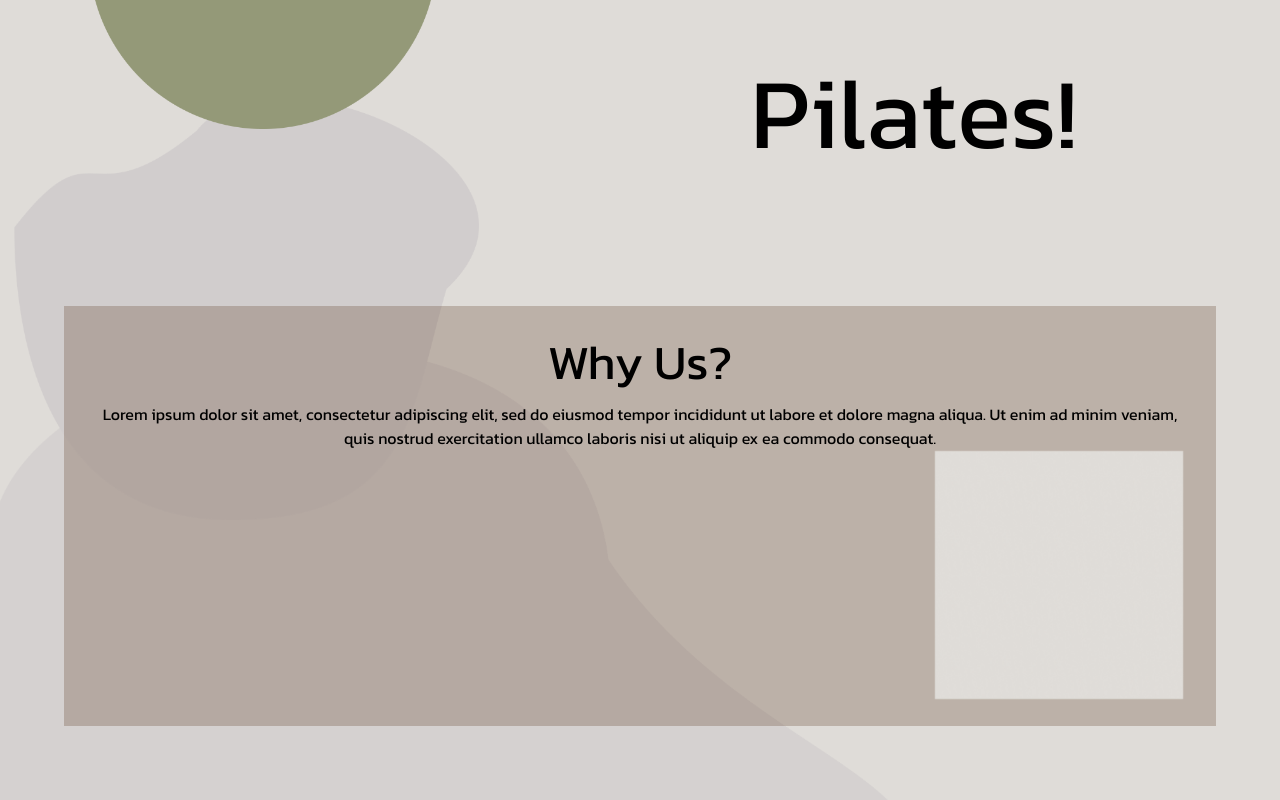
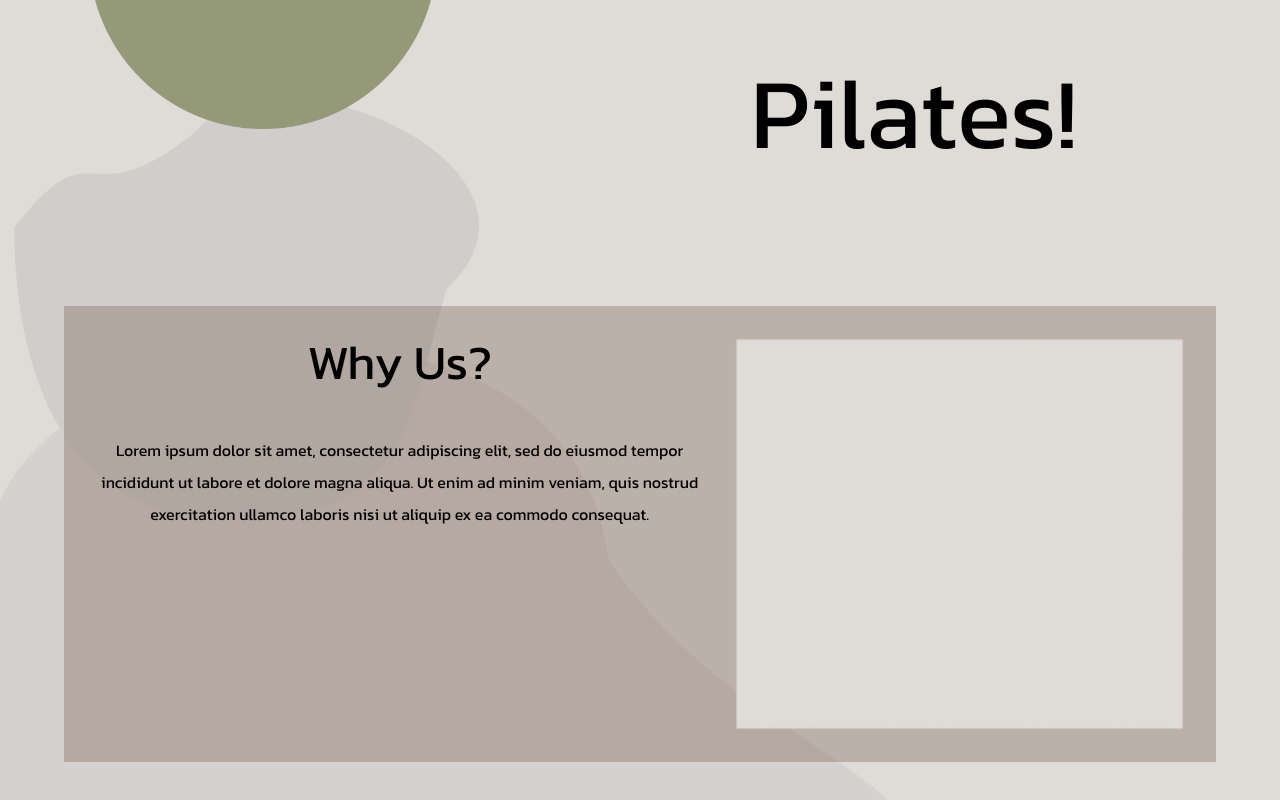
Before and after one commit to Carlie16604/Elevate, a React (Vite) app: page / in a window 1280 px wide. Shown: the part 302-1102 px from the top of the page. Built offline with nearby package versions, Linux system fonts and the light colour scheme.

Commit message:
added WhyUs section

```diff
--- a/src/index.css
+++ b/src/index.css
@@ -75,10 +75,6 @@ ul:hover li:hover ~ li:before {
 
 /* Background */
 
-/* .rockContainer {
-  margin: 0 -10rem;
-} */
-
 .rock1 {
   object-position: center;
   width: 1005px;
@@ -115,8 +111,7 @@ ul:hover li:hover ~ li:before {
 .homeGrid {
   display: grid;
   grid-template-columns: 1fr;
-  grid-template-rows: auto auto;
-  height: 420px;
+  height: 456px;
   width: screen;
   margin-top: 6rem;
   background-color: rgba(84, 48, 25, 25%)
--- a/src/pages/Home.jsx
+++ b/src/pages/Home.jsx
@@ -24,17 +24,17 @@ const Home = () => {
             </div>
             <div className='container'>
                 <div className='homeGrid'>
-                    <div className='flex flex-col gap-32 p-8'>
-                        <div className='gap-8'>
-                            <h3 className='relative mb-4 text-5xl flex items-center flex-col text-black gap-1 m-auto'>
+                    <div className='p-8 flex'>
+                        <div className='text-center pr-8'>
+                            <h3 className='text-5xl items-center flex-col text-black'>
                                 Why Us?
                             </h3>
-                                <p className='flex text-center'>
+                                <p className='flex text-center content-center flex-wrap leading-8 mt-12'>
                                     Lorem ipsum dolor sit amet, consectetur adipiscing elit, sed do eiusmod tempor incididunt ut labore et dolore magna aliqua. Ut enim ad minim veniam, quis nostrud exercitation ullamco laboris nisi ut aliquip ex ea commodo consequat.
                                 </p>
-                            <div className='flex justify-end'>
-                                <img className='w-[250px] h-[250px]' src={Photo} alt='Photo'/>
-                            </div>
+                        </div>
+                        <div className='flex justify-end flex-row'>
+                            <img className='' src={Photo} alt='Photo'/>
                         </div>
                     </div>
                 </div>
```
